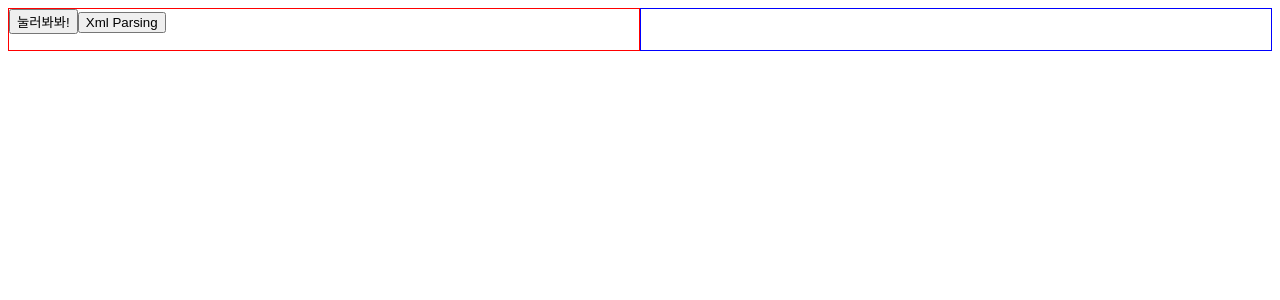
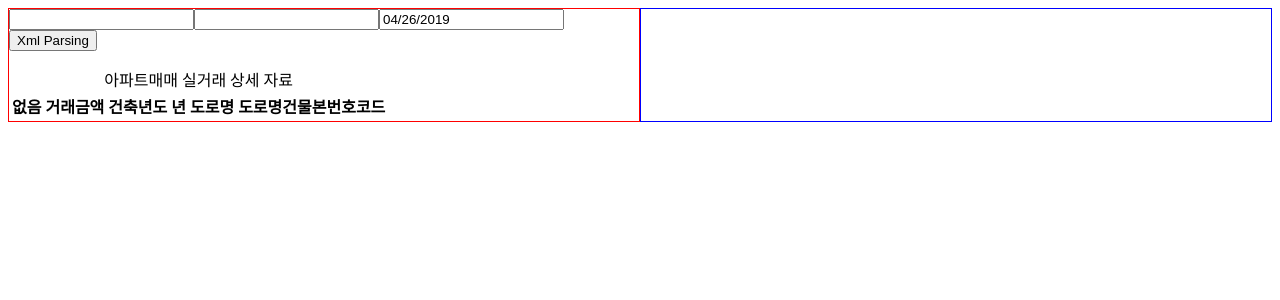
Before and after one commit to slee2540/redux-saga-test, a React (Create React App) app: page / in a window 1280 px wide. Shown: the top 300 px of the page. Built offline with nearby package versions, Linux system fonts and the light colour scheme.

Commit message:
OpenApi 적용

```diff
--- a/package.json
+++ b/package.json
@@ -10,13 +10,15 @@
     "immer": "^3.1.1",
     "prop-types": "^15.7.2",
     "react": "^16.8.6",
+    "react-datepicker": "^2.5.0",
     "react-dom": "^16.8.6",
     "react-redux": "^7.0.2",
     "react-scripts": "3.0.0",
     "redux": "^4.0.1",
     "redux-saga": "^1.0.2",
     "shortid": "^2.2.14",
-    "xml2js": "^0.4.19"
+    "xml2js": "^0.4.19",
+    "babel-jest": "24.7.1"
   },
   "scripts": {
     "start": "react-scripts start",
--- a/src/containers/LeftTextList.js
+++ b/src/containers/LeftTextList.js
@@ -5,19 +5,32 @@ import { bindActionCreators } from "redux";
 import shortid from "shortid";
 import PropTypes from "prop-types";
 import * as listAction from "actions";
-import css from "containers/layout.module.css";
+import DatePicker from "react-datepicker";
+import "react-datepicker/dist/react-datepicker.css";
+// import css from "containers/layout.module.css";
 
 // import xml from "xml2js";
 
 class LeftTextList extends React.Component {
   state = {
-    list: []
+    list: [],
+    pageNo: "",
+    numOfRows: "",
+    startDate: new Date()
+  };
+
+  handleChange = date => {
+    this.setState({
+      startDate: date
+    });
   };
 
   xml2json = () => {
+    const { pageNo, numOfRows } = this.state;
+
     const xmlTest = axios({
       method: "GET",
-      url: "users"
+      url: `users?pageNo=${pageNo}&numOfRows=${numOfRows}`
     })
       .then(res => res.data)
       .catch(error => {
@@ -32,15 +45,29 @@ class LeftTextList extends React.Component {
     });
   };
 
+  onchangeText = id => {
+    return e => {
+      const scope = {};
+      scope[id] = e.target.value;
+      // console.log(e.target.value,id)
+      this.setState(scope);
+    };
+  };
+
   render() {
-    const { ListAction, news } = this.props;
-    const { list } = this.state;
-
+    // const { ListAction, news } = this.props;
+    const { news } = this.props;
+    const { list, startDate } = this.state;
+    // console.log(id,age)
     return (
       <div>
-        <button type="submit" onClick={ListAction.requestApi}>
+        <input type="text" onChange={this.onchangeText("pageNo")} />
+        <input type="text" onChange={this.onchangeText("numOfRows")} />
+
+        <DatePicker selected={startDate} onChange={this.handleChange} />
+        {/* <button type="submit" onClick={ListAction.requestApi}>
           눌러봐봐!
-        </button>
+        </button> */}
         <button type="submit" onClick={this.xml2json}>
           Xml Parsing
         </button>
@@ -58,21 +85,35 @@ class LeftTextList extends React.Component {
           })}
         </ul>
         {/* <img src={article.urlToImage} alt="" /> */}
-        {list.length > 0
-          ? list.map(item => {
-              return (
-                <div key={shortid.generate()}>
-                  <div className={css.listWrapper}>{item["거래금액"]}</div>
-                  <div className={css.listWrapper}>{item["건축년도"]}</div>
-                  <div className={css.listWrapper}>{item["년"]}</div>
-                  <div className={css.listWrapper}>{item["도로명"]}</div>
-                  <div className={css.listWrapper}>
-                    {item["도로명건물본번호코드"]}
-                  </div>
-                </div>
-              );
-            })
-          : null}
+        <table style={{ textAlign: "center" }}>
+          <caption>아파트매매 실거래 상세 자료</caption>
+          <thead>
+            <tr>
+              <th>없음</th>
+              <th>거래금액</th>
+              <th>건축년도</th>
+              <th>년</th>
+              <th>도로명</th>
+              <th>도로명건물본번호코드</th>
+            </tr>
+          </thead>
+          <tbody>
+            {list.length > 0
+              ? list.map((item, index) => {
+                  return (
+                    <tr key={shortid.generate()}>
+                      <th>{index}</th>
+                      <td>{item["거래금액"]}</td>
+                      <td>{item["건축년도"]}</td>
+                      <td>{item["년"]}</td>
+                      <td>{item["도로명"]}</td>
+                      <td>{item["도로명건물본번호코드"]}</td>
+                    </tr>
+                  );
+                })
+              : null}
+          </tbody>
+        </table>
       </div>
     );
   }
```
Also changed, not shown: 2 other files (tests, documents, lock files or other folders).
